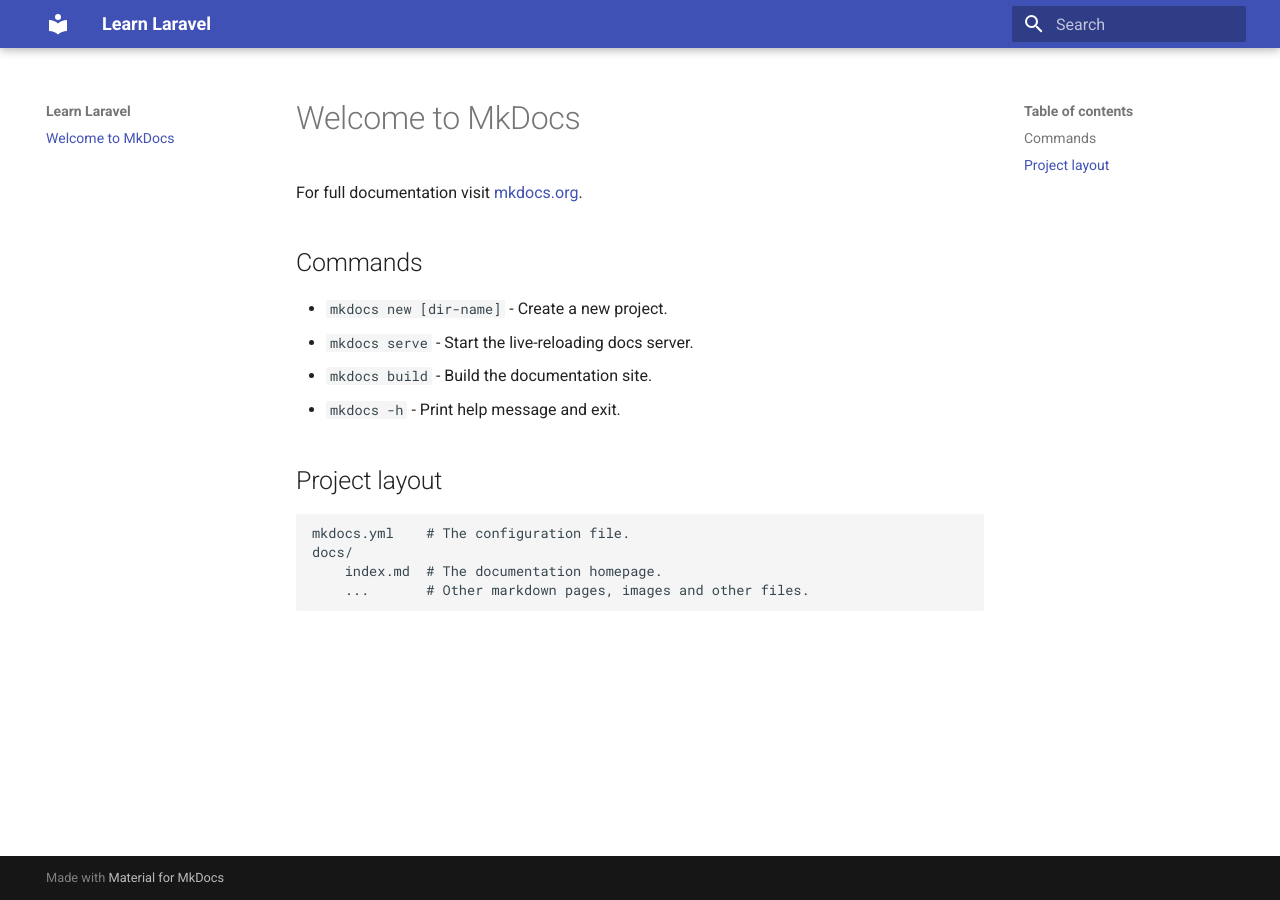
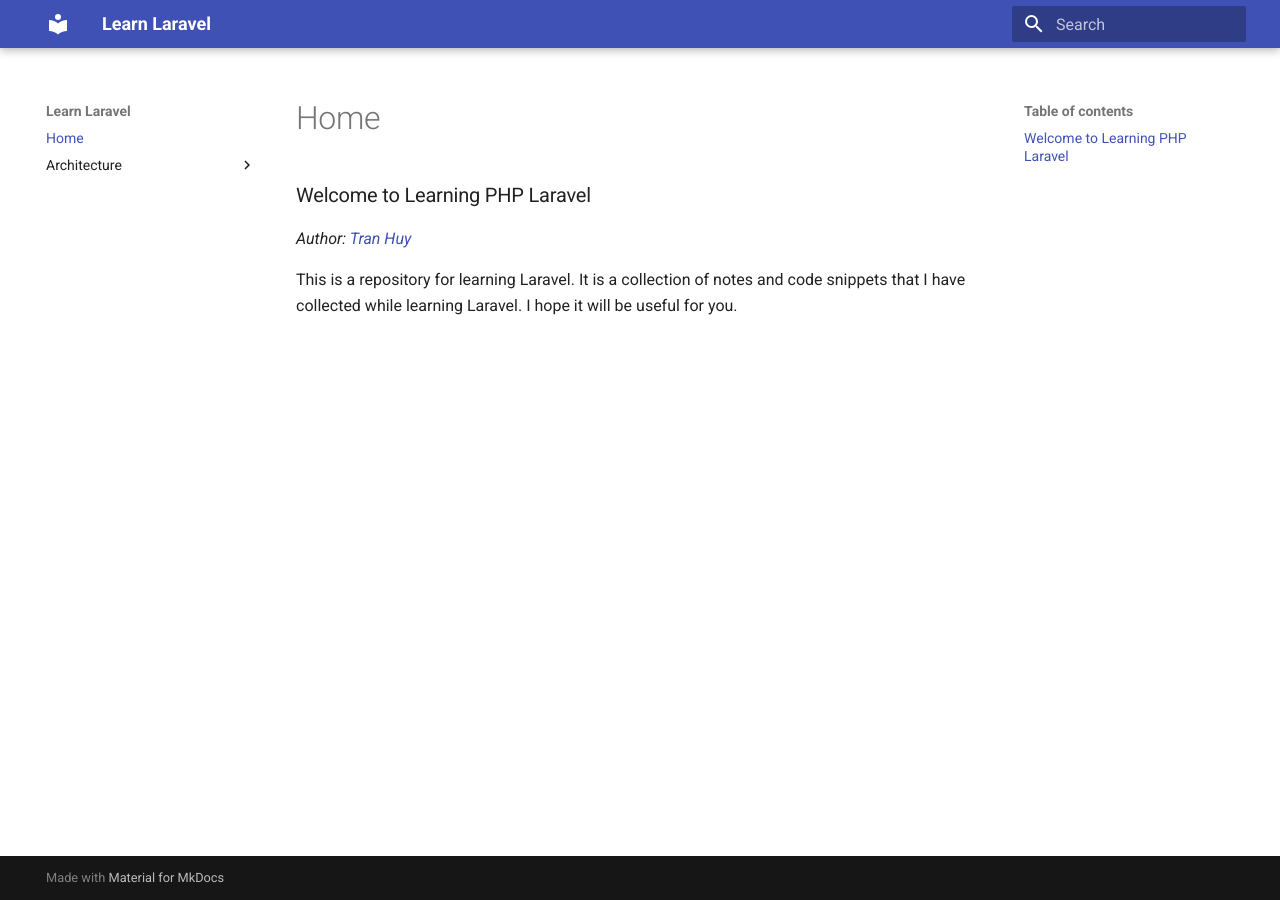
Before and after one commit to TranHuy2k2/learn-laravel, an MkDocs documentation site: the page built from docs/index.md, in a window 1280 px wide. Built offline with MkDocs 1.6.1 and Material for MkDocs 9.7.7, drawn with Linux system fonts in a browser that asks for light colours.

Commit message:
docs: update RequestLifeCycle document

```diff
--- a/docs/index.md
+++ b/docs/index.md
@@ -1,17 +1,5 @@
-# Welcome to MkDocs
+### Welcome to Learning PHP Laravel
 
-For full documentation visit [mkdocs.org](https://www.mkdocs.org).
+_Author: [Tran Huy](https://github.com/TranHuy2k2)_
 
-## Commands
-
-* `mkdocs new [dir-name]` - Create a new project.
-* `mkdocs serve` - Start the live-reloading docs server.
-* `mkdocs build` - Build the documentation site.
-* `mkdocs -h` - Print help message and exit.
-
-## Project layout
-
-    mkdocs.yml    # The configuration file.
-    docs/
-        index.md  # The documentation homepage.
-        ...       # Other markdown pages, images and other files.
+This is a repository for learning Laravel. It is a collection of notes and code snippets that I have collected while learning Laravel. I hope it will be useful for you.
```
Also changed, not shown: docs/Architecture/RequestLifeCycle.md (added, +55 -0 lines), 1 other file.
